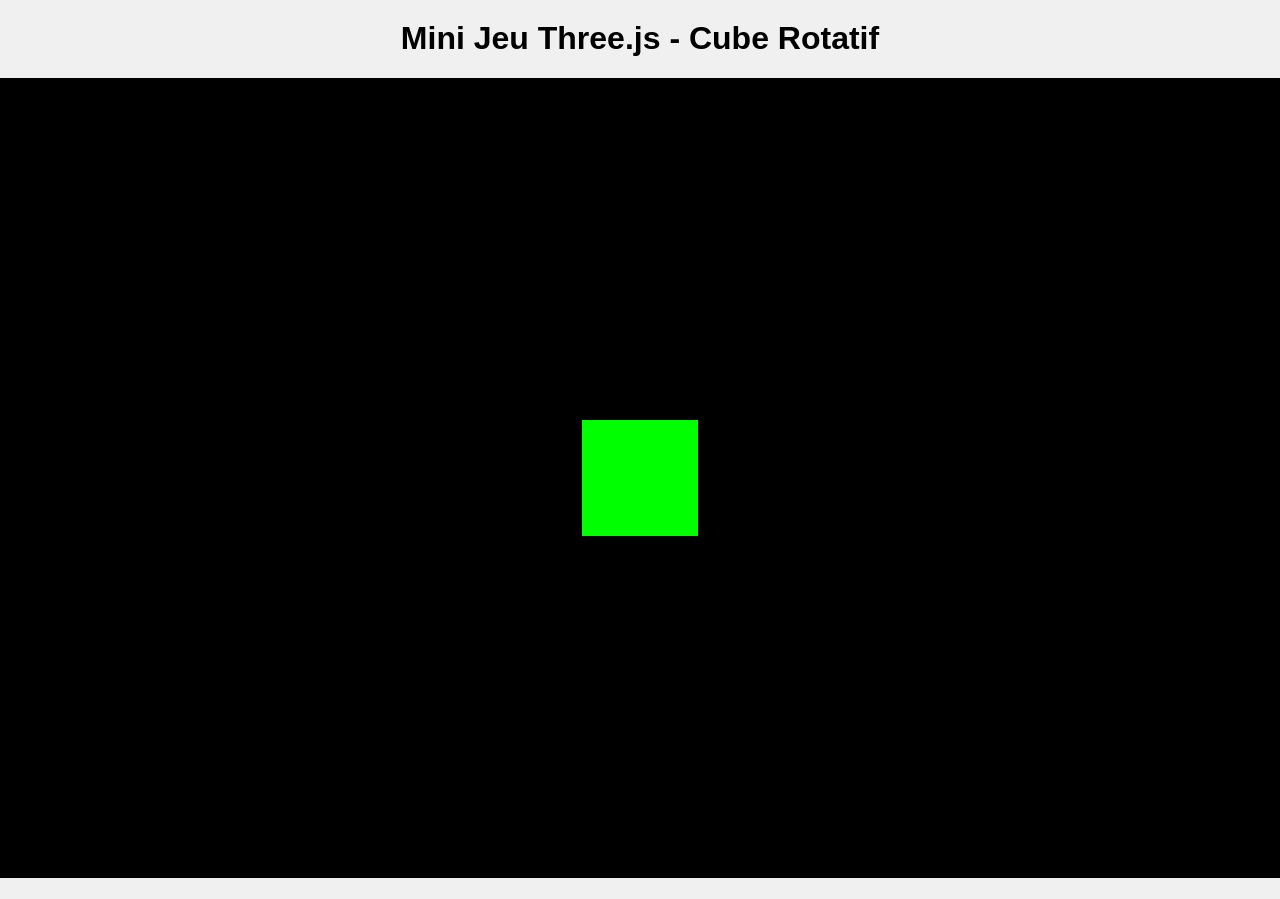
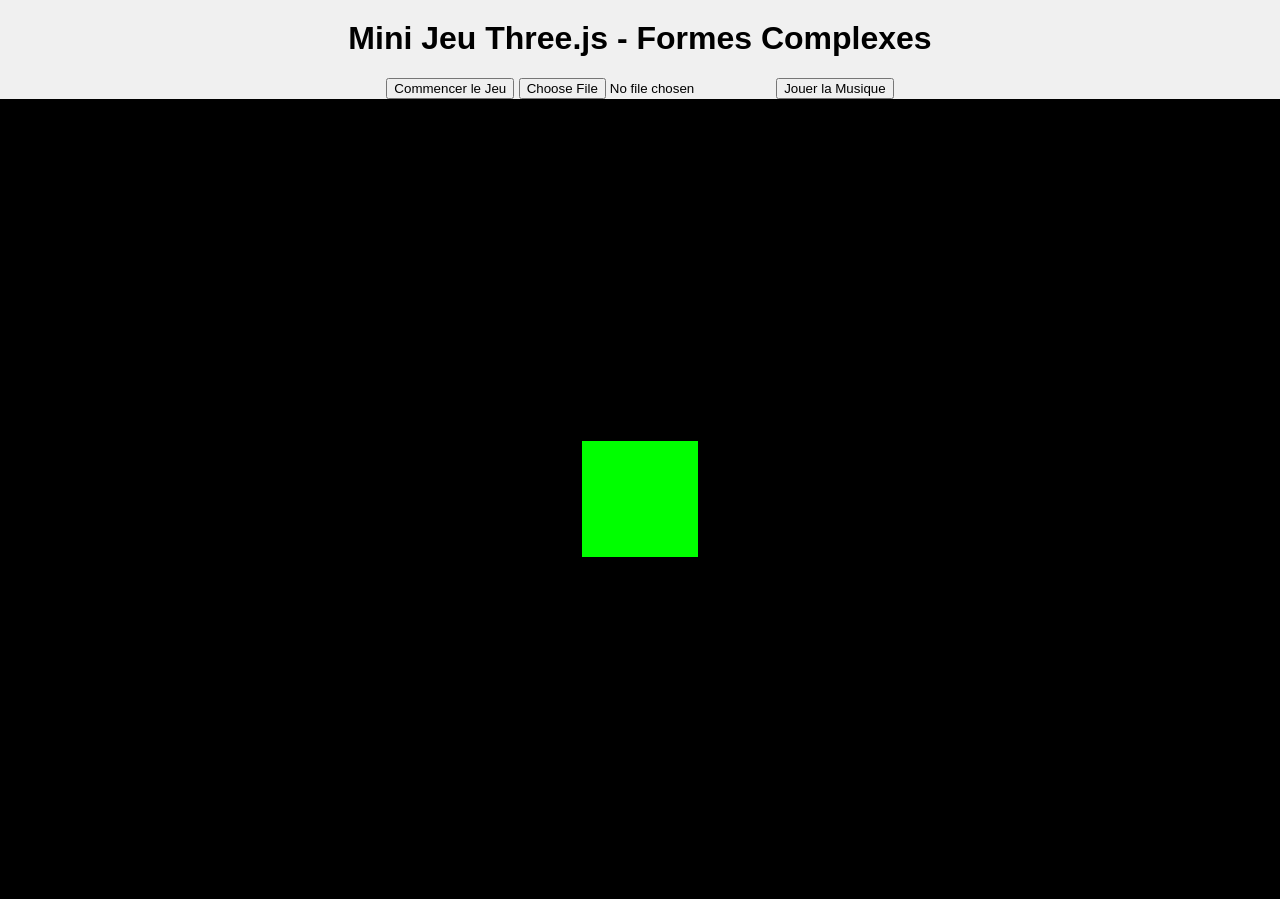
Before and after one commit to Ickyro/InteractiveGame-threejs, a plain HTML site: page index.html in a window 1280 px wide. Before the commit the page ends 878 px from the top, so only its background shows below. Drawn offline with nearby package versions, Linux system fonts and the light colour scheme.

Commit message:
Update index.html

```diff
--- a/index.html
+++ b/index.html
@@ -3,11 +3,16 @@
 <head>
     <meta charset="UTF-8">
     <meta name="viewport" content="width=device-width, initial-scale=1.0">
-    <title>Mini Jeu Three.js</title>
+    <title>Mini Jeu Three.js - Formes Complexes</title>
     <link rel="stylesheet" href="style.css">
 </head>
 <body>
-    <h1>Mini Jeu Three.js - Cube Rotatif</h1>
+    <h1>Mini Jeu Three.js - Formes Complexes</h1>
+    <div id="menu">
+        <button onclick="startGame()">Commencer le Jeu</button>
+        <input type="file" id="musicUpload" accept="audio/*">
+        <button onclick="playMusic()">Jouer la Musique</button>
+    </div>
     <div id="game"></div>
     <script src="https://cdnjs.cloudflare.com/ajax/libs/three.js/r128/three.min.js"></script>
     <script src="main.js"></script>
```
